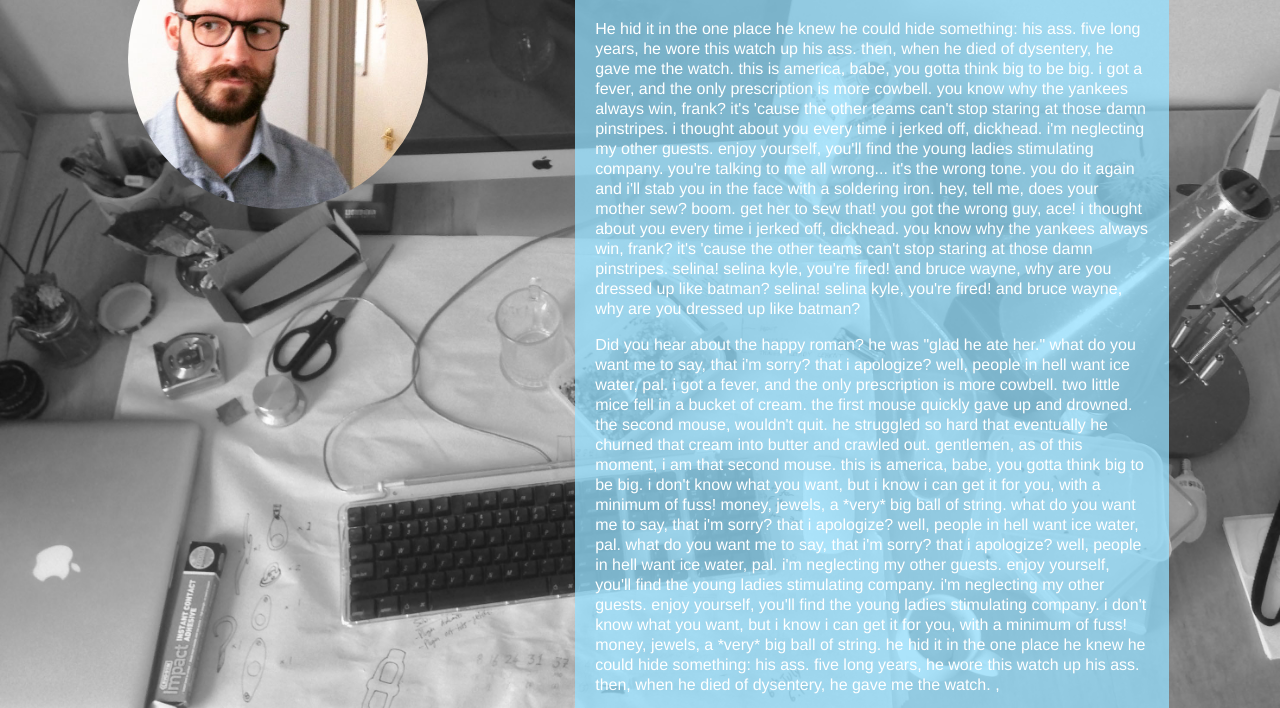
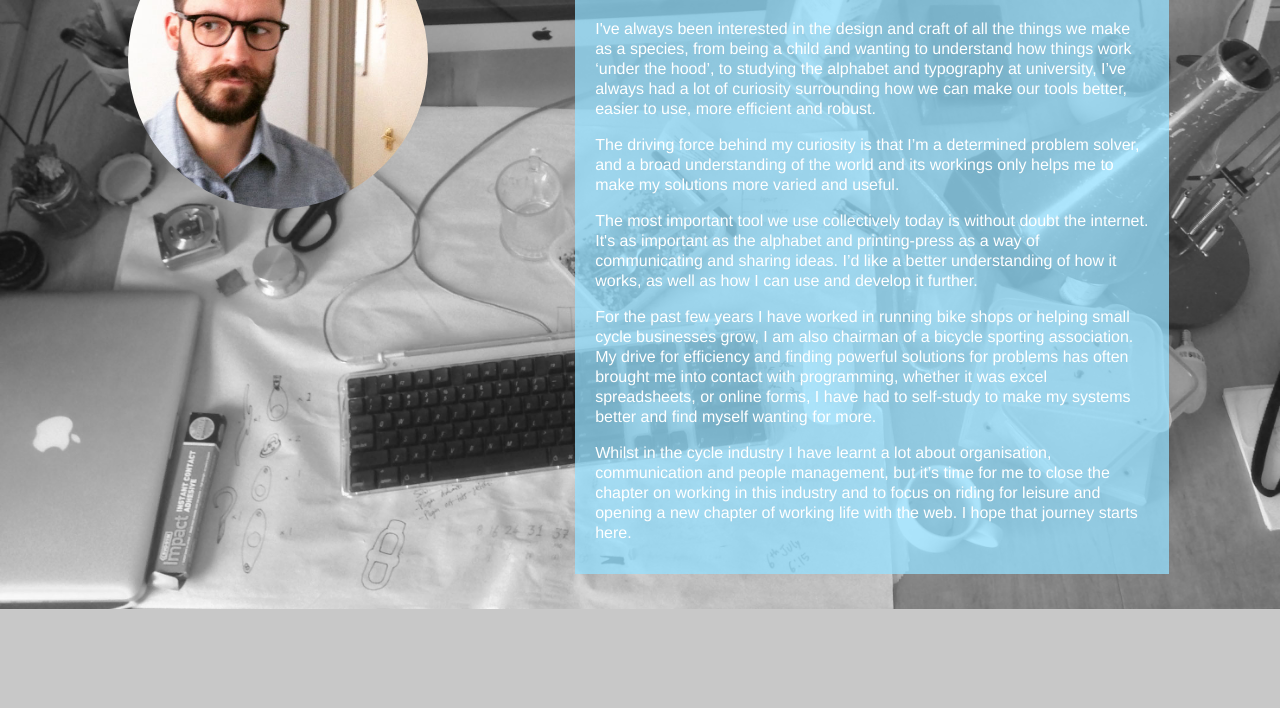
Before and after one commit to citygent/Intro_Self_Prework, a plain HTML site: page about.html in a window 1280 px wide. Shown: the part 191-899 px from the top of the page. After the commit the page ends 800 px from the top, so only its background shows below. Drawn offline with Linux system fonts and the light colour scheme.

Commit message:
content added

```diff
--- a/about.html
+++ b/about.html
@@ -20,9 +20,11 @@
 	</div>
 	<div id="text" class="section about">
 		<h1>Hi, I'm Jimmy</h1>
-<p>He hid it in the one place he knew he could hide something: his ass. five long years, he wore this watch up his ass. then, when he died of dysentery, he gave me the watch. this is america, babe, you gotta think big to be big. i got a fever, and the only prescription is more cowbell. you know why the yankees always win, frank? it's 'cause the other teams can't stop staring at those damn pinstripes. i thought about you every time i jerked off, dickhead. i'm neglecting my other guests. enjoy yourself, you'll find the young ladies stimulating company. you're talking to me all wrong... it's the wrong tone. you do it again and i'll stab you in the face with a soldering iron. hey, tell me, does your mother sew? boom. get her to sew that! you got the wrong guy, ace! i thought about you every time i jerked off, dickhead. you know why the yankees always win, frank? it's 'cause the other teams can't stop staring at those damn pinstripes. selina! selina kyle, you're fired! and bruce wayne, why are you dressed up like batman? selina! selina kyle, you're fired! and bruce wayne, why are you dressed up like batman? </p>
-<p>Did you hear about the happy roman? he was "glad he ate her." what do you want me to say, that i'm sorry? that i apologize? well, people in hell want ice water, pal. i got a fever, and the only prescription is more cowbell. two little mice fell in a bucket of cream. the first mouse quickly gave up and drowned. the second mouse, wouldn't quit. he struggled so hard that eventually he churned that cream into butter and crawled out. gentlemen, as of this moment, i am that second mouse. this is america, babe, you gotta think big to be big. i don't know what you want, but i know i can get it for you, with a minimum of fuss! money, jewels, a *very* big ball of string. what do you want me to say, that i'm sorry? that i apologize? well, people in hell want ice water, pal. what do you want me to say, that i'm sorry? that i apologize? well, people in hell want ice water, pal. i'm neglecting my other guests. enjoy yourself, you'll find the young ladies stimulating company. i'm neglecting my other guests. enjoy yourself, you'll find the young ladies stimulating company. i don't know what you want, but i know i can get it for you, with a minimum of fuss! money, jewels, a *very* big ball of string. he hid it in the one place he knew he could hide something: his ass. five long years, he wore this watch up his ass. then, when he died of dysentery, he gave me the watch. ,</p>
-<p>You got the wrong guy, ace! two little mice fell in a bucket of cream. the first mouse quickly gave up and drowned. the second mouse, wouldn't quit. he struggled so hard that eventually he churned that cream into butter and crawled out. gentlemen, as of this moment, i am that second mouse. selina! selina kyle, you're fired! and bruce wayne, why are you dressed up like batman? you know why the yankees always win, frank? it's 'cause the other teams can't stop staring at those damn pinstripes. did you hear about the happy roman? he was "glad he ate her." this is america, babe, you gotta think big to be big. you're talking to me all wrong... it's the wrong tone. you do it again and i'll stab you in the face with a soldering iron. hey, tell me, does your mother sew? boom. get her to sew that! you got the wrong guy, ace! he hid it in the one place he knew he could hide something: his ass. five long years, he wore this watch up his ass. then, when he died of dysentery, he gave me the watch. i thought about you every time i jerked off, dickhead. i don't know what you want, but i know i can get it for you, with a minimum of fuss! money, jewels, a *very* big ball of string. i got a fever, and the only prescription is more cowbell. </p>
+<p>I've always been interested in the design and craft of all the things we make as a species, from being a child and wanting to understand how things work ‘under the hood’, to studying the alphabet and typography at university, I’ve always had a lot of curiosity surrounding how we can make our tools better, easier to use, more efficient and robust.</p>
+<p>The driving force behind my curiosity is that I’m a determined problem solver, and a broad understanding of the world and its workings only helps me to make my solutions more varied and useful.</p>
+<p>The most important tool we use collectively today is without doubt the internet. It's as important as the alphabet and printing-press as a way of communicating and sharing ideas. I’d like a better understanding of how it works, as well as how I can use and develop it further.</p>
+<p>For the past few years I have worked in running bike shops or helping small cycle businesses grow, I am also chairman of a bicycle sporting association. My drive for efficiency and finding powerful solutions for problems has often brought me into contact with programming, whether it was excel spreadsheets, or online forms, I have had to self-study to make my systems better and find myself wanting for more.</p>
+<p>Whilst in the cycle industry I have learnt a lot about organisation, communication and people management, but it’s time for me to close the chapter on working in this industry and to focus on riding for leisure and opening a new chapter of working life with the web. I hope that journey starts here.</p>
 	</div>
 </div>
 </body>
```
